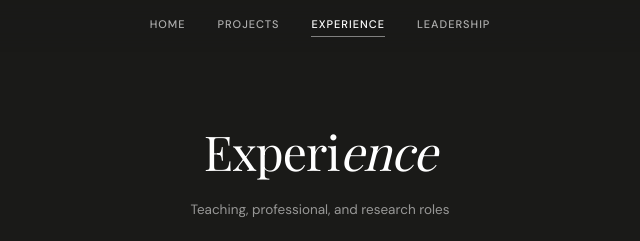
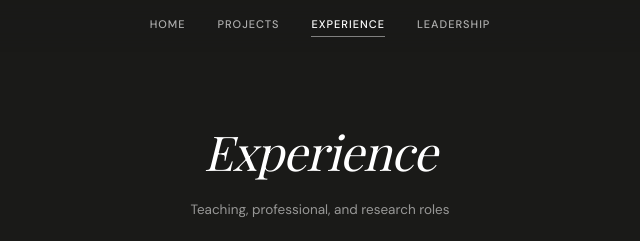
Before and after one commit to linhvu11/linhvu-cv-2, a plain HTML site: page experience.html in a window 1280 px wide. Shown: the top 241 px of the page, 320-960 px from the left. Drawn offline with nearby package versions, Linux system fonts and the light colour scheme; a web font is replaced by a local one.

```diff
--- a/experience.html
+++ b/experience.html
@@ -22,7 +22,7 @@
 </nav>
 
 <div class="page-hero">
-  <h1>Experi<em>ence</em></h1>
+  <h1><em>Experience</em></h1>
   <p>Teaching, professional, and research roles</p>
 </div>
 
```
